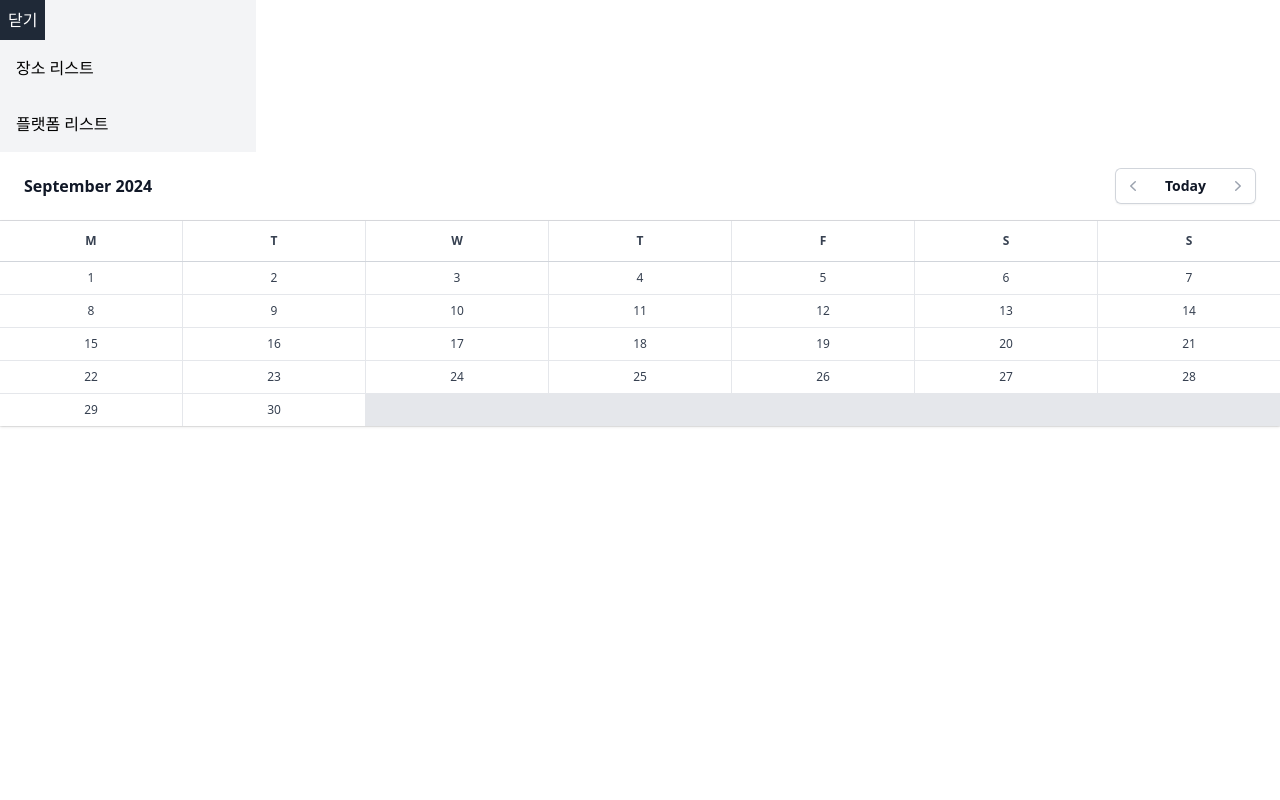
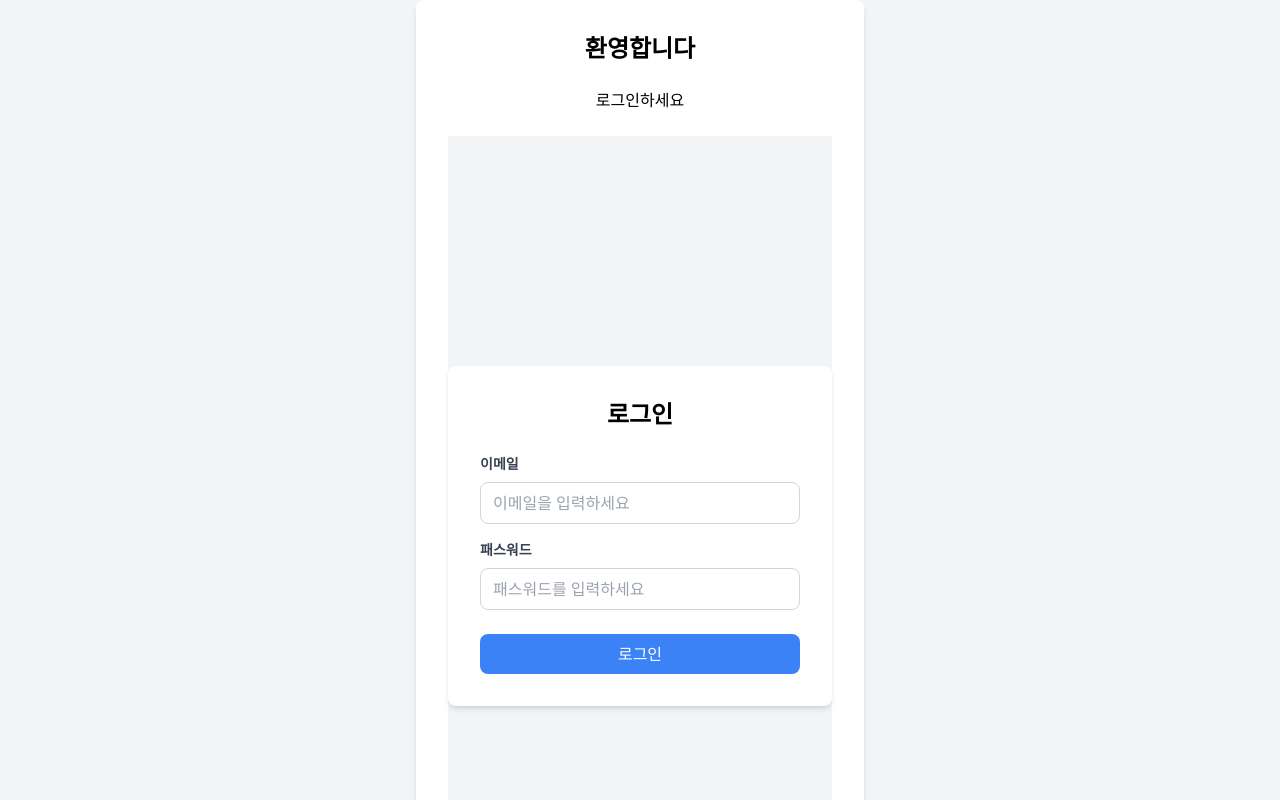
Before and after one commit to p-inn/ZeroSpaceService, a Next.js app: page / in a window 1280 px wide. Shown: the top 800 px of the page. Built offline with nearby package versions, Linux system fonts and the light colour scheme.

Commit message:
chore: CORS 에러 확인을 위한 로그인 버튼 임시 구현

```diff
--- a/src/app/page.tsx
+++ b/src/app/page.tsx
@@ -1,17 +1,30 @@
 // import Image from "next/image";
 
-import Calendar from "@/components/Calendar";
-import Sidebar from "@/components/Sidebar";
+// import Calendar from "@/components/Calendar";
+// import Sidebar from "@/components/Sidebar";
+import LoginButton from "@/components/LoginButton";
 
 export default function Home() {
+  // return (
+  //   <div>
+  //     <h1>
+  //       <Sidebar></Sidebar>
+  //     </h1>
+  //     <h1>
+  //       <Calendar></Calendar>
+  //     </h1>
+  //     <h1>
+  //       <LoginButtontton></LoginButton>
+  //     </h1>
+  //   </div>
+  // );
   return (
-    <div>
-      <h1>
-        <Sidebar></Sidebar>
-      </h1>
-      <h1>
-        <Calendar></Calendar>
-      </h1>
+    <div className="flex items-center justify-center min-h-screen bg-gray-100">
+      <div className="w-full max-w-md bg-white p-8 rounded-lg shadow-md">
+        <h1 className="text-2xl font-bold text-center mb-6">환영합니다</h1>
+        <p className="text-center mb-6">로그인하세요</p>
+        <LoginButton />
+      </div>
     </div>
   );
 }
--- a/src/components/account/LoginButton.tsx
+++ b/src/components/LoginButton.tsx
@@ -1,7 +1,7 @@
 // components/LoginButton.tsx
 import React, { useState } from "react";
 import { useRecoilState } from "recoil";
-import { userState } from "../../recoil/atoms";
+import { userState } from "../recoil/atoms";
 
 const LoginButton = () => {
   const [user, setUser] = useRecoilState(userState);
```
